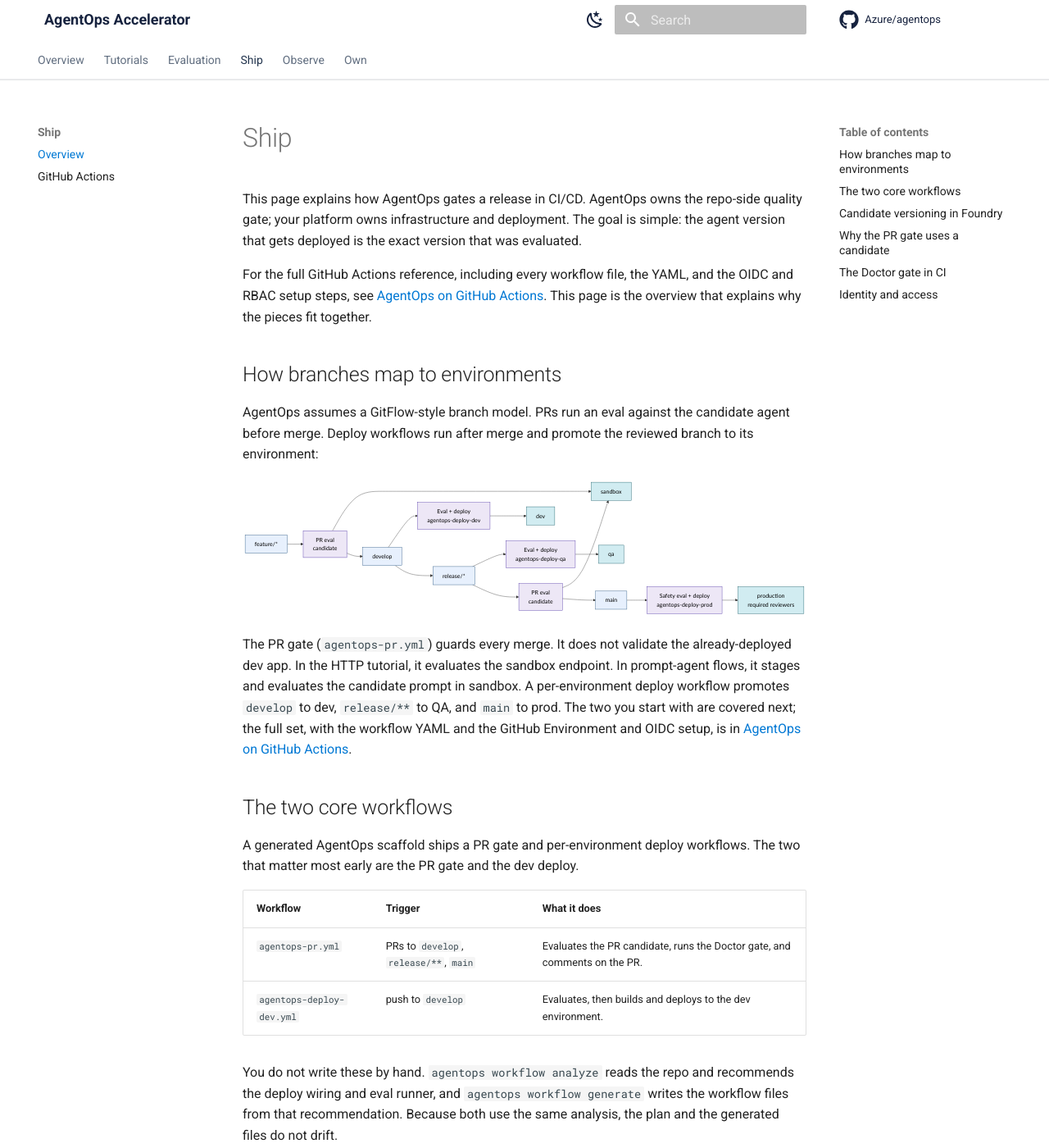
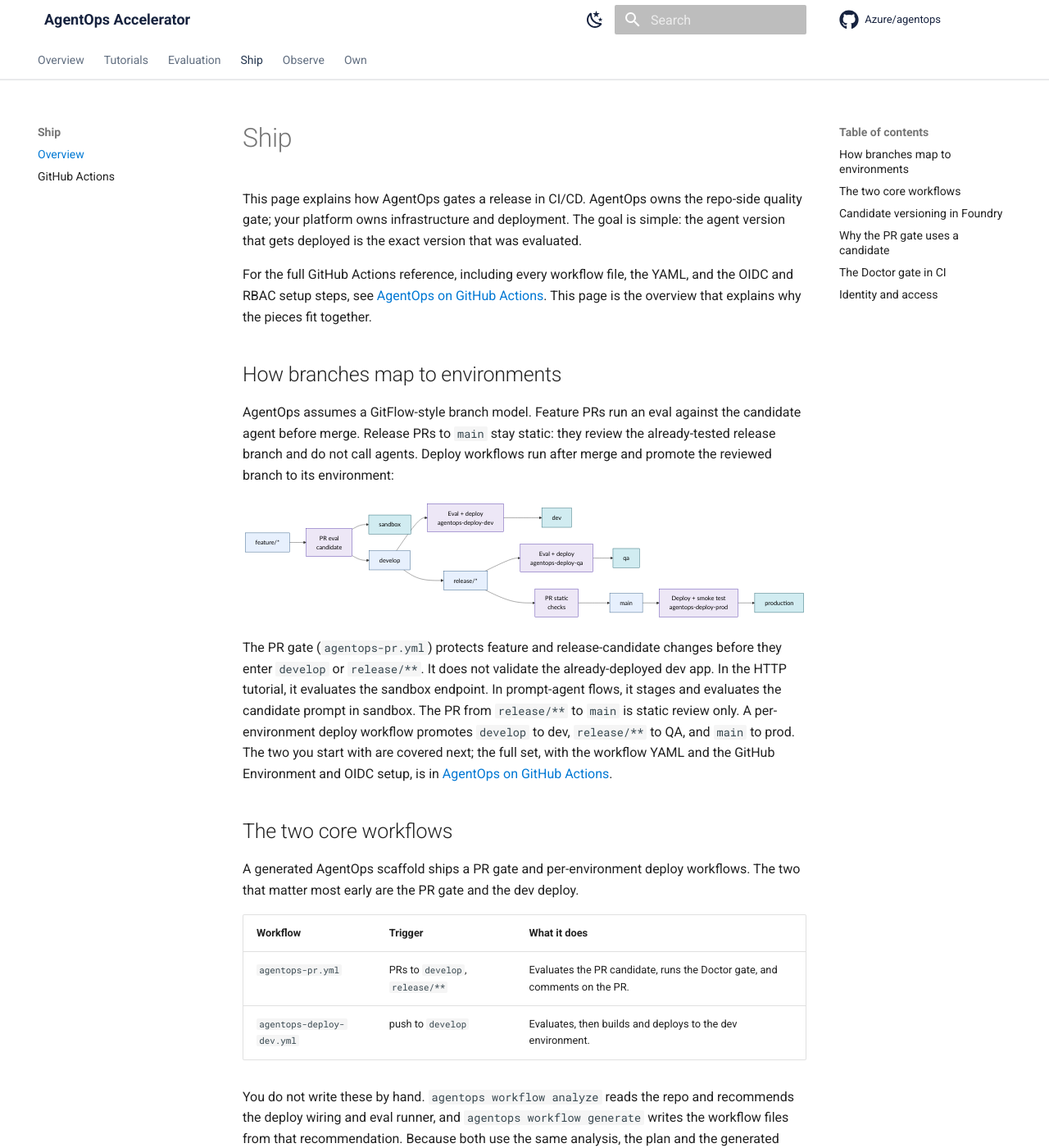
Before and after one commit to Azure/agentops, an MkDocs documentation site: the page built from docs/ship.md, in a window 1280 px wide and 1400 px high. Shown: the whole window at 82% size. Built offline with MkDocs 1.6.1 and Material for MkDocs 9.7.7, drawn with Linux system fonts in a browser that asks for light colours; comment, search, counter and statistics services are not loaded; some of the changed text lies outside the part shown.

Commit message:
Clarify production release flow

````diff
--- a/docs/ship.md
+++ b/docs/ship.md
@@ -12,9 +12,10 @@
 
 ## How branches map to environments
 
-AgentOps assumes a GitFlow-style branch model. PRs run an eval against the
-candidate agent before merge. Deploy workflows run after merge and promote the
-reviewed branch to its environment:
+AgentOps assumes a GitFlow-style branch model. Feature PRs run an eval against
+the candidate agent before merge. Release PRs to `main` stay static: they review
+the already-tested release branch and do not call agents. Deploy workflows run
+after merge and promote the reviewed branch to its environment:
 
 ```mermaid
 flowchart LR
@@ -28,11 +29,10 @@
     release --> qaDeploy["Eval + deploy<br/>agentops-deploy-qa"]
     qaDeploy --> qaEnv["qa"]
 
-    release --> prProd["PR eval<br/>candidate"]
-    prProd --> sandbox
+    release --> prProd["PR static<br/>checks"]
     prProd --> main["main"]
-    main --> prodDeploy["Safety eval + deploy<br/>agentops-deploy-prod"]
-    prodDeploy --> prodEnv["production<br/>required reviewers"]
+    main --> prodDeploy["Deploy + smoke test<br/>agentops-deploy-prod"]
+    prodDeploy --> prodEnv["production"]
 
     classDef branch fill:#e7f0fd,stroke:#1f4e79,color:#000;
     classDef pipeline fill:#ede7f6,stroke:#4527a0,color:#000;
@@ -42,13 +42,14 @@
     class sandbox,devEnv,qaEnv,prodEnv env;
 ```
 
-The PR gate (`agentops-pr.yml`) guards every merge. It does not validate the
+The PR gate (`agentops-pr.yml`) protects feature and release-candidate changes
+before they enter `develop` or `release/**`. It does not validate the
 already-deployed dev app. In the HTTP tutorial, it evaluates the sandbox
 endpoint. In prompt-agent flows, it stages and evaluates the candidate prompt in
-sandbox. A per-environment deploy workflow promotes `develop` to dev,
-`release/**` to QA, and `main` to prod. The two you start with are covered next;
-the full set, with the workflow YAML and the GitHub Environment and OIDC setup,
-is in
+sandbox. The PR from `release/**` to `main` is static review only. A
+per-environment deploy workflow promotes `develop` to dev, `release/**` to QA,
+and `main` to prod. The two you start with are covered next; the full set, with
+the workflow YAML and the GitHub Environment and OIDC setup, is in
 [AgentOps on GitHub Actions](ci-github-actions.md).
 
 ## The two core workflows
@@ -98,11 +99,11 @@
 
 ## Why the PR gate uses a candidate
 
-The PR gate validates the proposed agent before merge. For HTTP agents, that
-usually means the sandbox endpoint you configured in the workflow. For Foundry
-prompt agents, the workflow stages a throwaway prompt version in sandbox and
-evaluates that candidate. The dev project is updated only by the deploy workflow
-after the PR merges.
+The PR gate validates the proposed agent before it enters `develop` or a
+`release/**` branch. For HTTP agents, that usually means the sandbox endpoint
+you configured in the workflow. For Foundry prompt agents, the workflow stages a
+throwaway prompt version in sandbox and evaluates that candidate. The dev
+project is updated only by the deploy workflow after the PR merges.
 
 A passing PR gate is evidence that the proposed change is safe to merge. The dev
 deploy then promotes the reviewed branch and records the deployed prompt SHA.
````
Also changed, not shown: other parts of docs/ship.md (+1 -1 lines), docs/ci-github-actions.md (+10 -12 lines).
